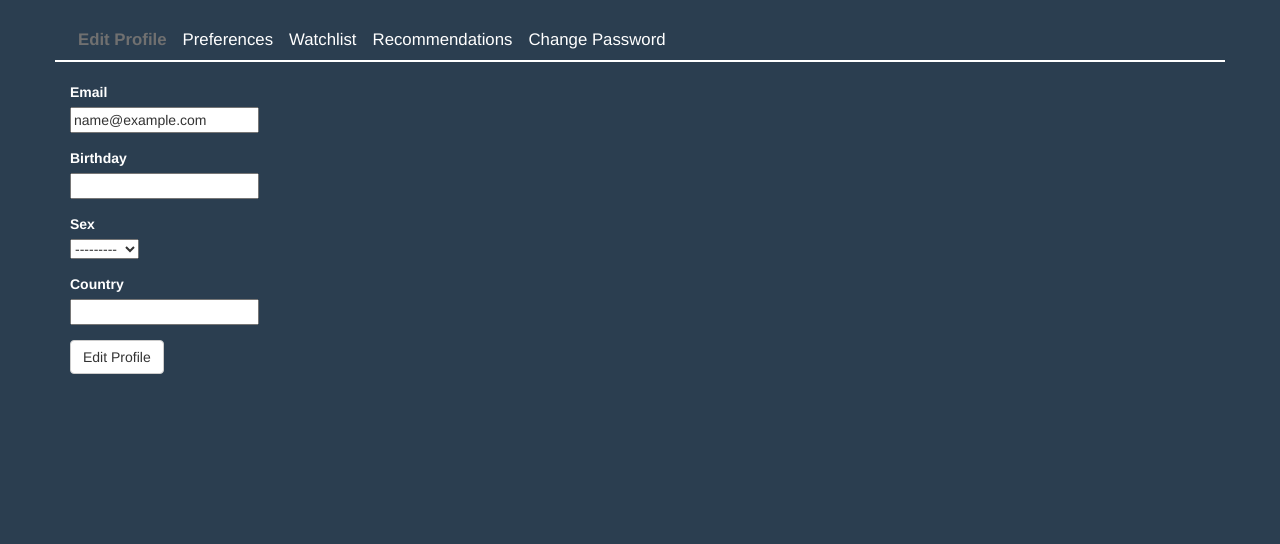
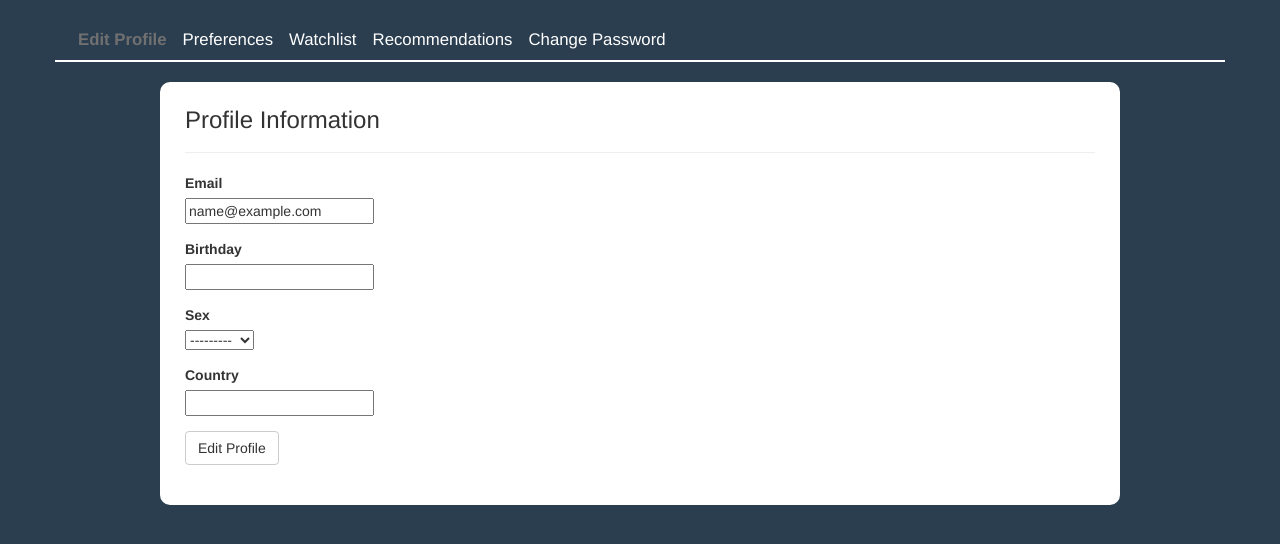
Before and after one commit to Blankphrase/w2w, a Django app: page /accounts/profile in a window 1280 px wide. Shown: the part 52-596 px from the top of the page. Run offline with Django 3.2, Linux system fonts and the light colour scheme; the visitor is signed in with stand-in values (Sample User, id 1); some libraries are stand-ins or nearby versions.

Commit message:
Add page-header for profile pages

```diff
--- a/accounts/templates/accounts/profile.html
+++ b/accounts/templates/accounts/profile.html
@@ -10,15 +10,27 @@
 {{ block.super }}
 <link href="{% static 'accounts/css/jquery.datetimepicker.min.css' %}" rel="stylesheet">
 <style>
-    label {
-        color: white;
+    .container-w2w {
+        max-width: 960px;
+        background-color: white;
+        padding: 5px 25px 25px 25px;
+        margin-left: auto;
+        margin-right: auto;
+        margin-bottom: 25px;
+        border-radius: 10px;
+    }
+    .container-w2w .page-header {
+        margin-top: 0px;
     }
 </style>
 {% endblock styles %}
 
 {% block body %}
 {{ block.super }}
-<div class="container">
+<div class="container container-w2w">
+    <div class="page-header">
+        <h3>Profile Information</h3>
+    </div>
     <form method="POST" role="form">
         {% csrf_token %}
 
--- a/accounts/urls.py
+++ b/accounts/urls.py
@@ -18,5 +18,6 @@ urlpatterns = [
     url(r"^recos$", views.recos, name = "recos"),
     url(r"^reco/(\d+)/$", views.reco, name = "reco"),
     url(r"^reco/(\d+)/title$", views.reco_title, name = "reco_title"),
-    url(r"^password$", views.password, name = "password")
+    url(r"^password$", views.password, name = "password"),
+    url(r"^delete$", views.delete, name = "delete")
 ]
--- a/accounts/views.py
+++ b/accounts/views.py
@@ -218,7 +218,7 @@ def reco_title(request, id):
     return JsonResponse({"status": "OK"}, safe=False)
 
 
-@login_required()
+@login_required
 def password(request):
     password_changed = False
     if request.method == "POST":
@@ -232,3 +232,9 @@ def password(request):
         form = ChangePasswordForm(request.user)
     return render(request, "accounts/password.html",
         {"form": form, "password_changed": password_changed})
+
+
+@login_required
+def delete(request):
+    request.user.delete()
+    return redirect(reverse("home"))
```
Also changed, not shown: accounts/templates/accounts/password.html (+14 -6 lines), accounts/templates/accounts/prefs.html (+7 -1 lines), accounts/templates/accounts/recos.html (+6 -1 lines), accounts/templates/accounts/watchlist.html (+8 -2 lines), main/templates/main/reco.html (+13 -5 lines), todo.txt (+6 -2 lines).
